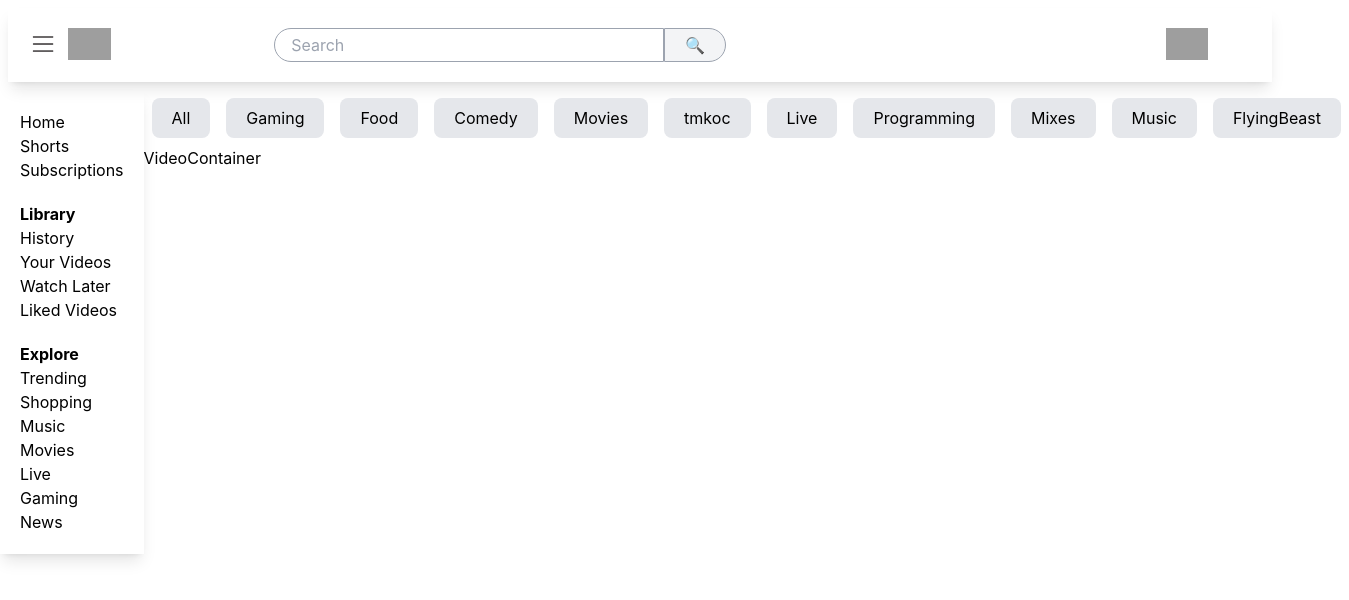
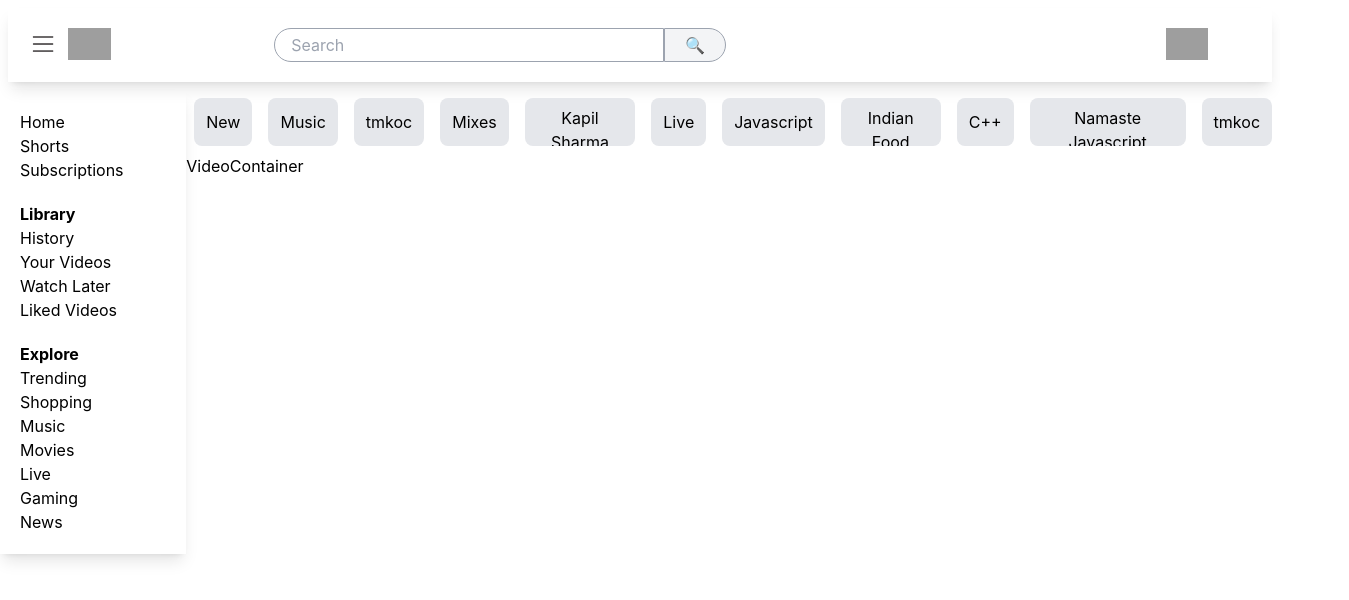
Before and after one commit to Angshuman16/YoutubeClone, a React (Create React App) app: page / in a window 1280 px wide. Shown: the top 600 px of the page, 1349 px wide, since content can reach past the window. Built offline with nearby package versions, Linux system fonts and the light colour scheme; grey boxes are pictures that could not be loaded.

Commit message:
Changed the ButtonList and Buttons

```diff
--- a/src/components/Button.js
+++ b/src/components/Button.js
@@ -3,7 +3,7 @@ import React from 'react'
 const Button = ({name}) => {
   return (
     <div>
-        <button className='px-5 m-2 py-2 rounded-lg bg-gray-200 '>
+        <button className='px-3 m-2 py-2 rounded-lg bg-gray-200 h-12 hover:bg-sky-300 overflow-hidden '>
          {name}
         </button></div>
   )
--- a/src/components/Buttonlist.js
+++ b/src/components/Buttonlist.js
@@ -1,26 +1,26 @@
 import React from 'react'
 import Button from './Button'
+import { popular } from '../Constants'
 
 const Buttonlist = () => {
   return (
-    <div className='flex'>
-      <Button name="All" />
-      <Button name="Gaming" />
-      <Button name="Food" />
-      <Button name="Comedy" />
-      <Button name="Movies" />
-      <Button name="tmkoc" />
-      <Button name="Live" />
-      <Button name="Programming" />
-      <Button name="Mixes" />
-      <Button name="Music" />
-
-      <Button name="FlyingBeast" />
+    <>
+    <div className='flex overflow-hidden '>
 
 
+    {
 
+      Object.values(popular).map(items =>{
+        return(
+          <Button name={items.name} />
+        )
+      })
 
+    }
+    {/* <Button name= "App" />
+    <Button name= "Movies" /> */}
     </div>
+    </>
   )
 }
 
```
